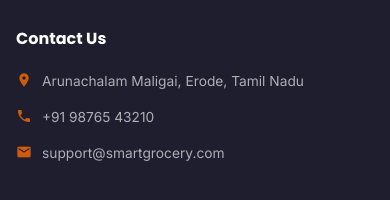
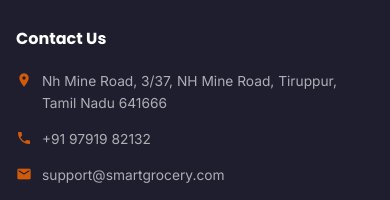
Before and after one commit to Naveen-Selvakumar/Grocery, a React (Vite) app: page /login in a window 390 px wide. Shown: the part 1945-2145 px from the top of the page. Built offline with nearby package versions, Linux system fonts and the light colour scheme; no server answers.

Commit message:
fix: update store address and phone number in footer

```diff
--- a/src/components/Footer.jsx
+++ b/src/components/Footer.jsx
@@ -74,8 +74,8 @@
             <h4 style={{ color: '#fff', marginBottom: 20, fontSize: '1rem' }}>Contact Us</h4>
             <div style={{ display: 'flex', flexDirection: 'column', gap: 14 }}>
               {[
-                ['location_on', 'Arunachalam Maligai, Erode, Tamil Nadu'],
-                ['phone', '+91 98765 43210'],
+                ['location_on', 'Nh Mine Road, 3/37, NH Mine Road, Tiruppur, Tamil Nadu 641666'],
+                ['phone', '+91 97919 82132'],
                 ['mail', 'support@smartgrocery.com'],
               ].map(([iconName, text], i) => (
                 <div key={i} style={{ display: 'flex', alignItems: 'flex-start', gap: 10, fontSize: '0.86rem', opacity: .8 }}>
```
